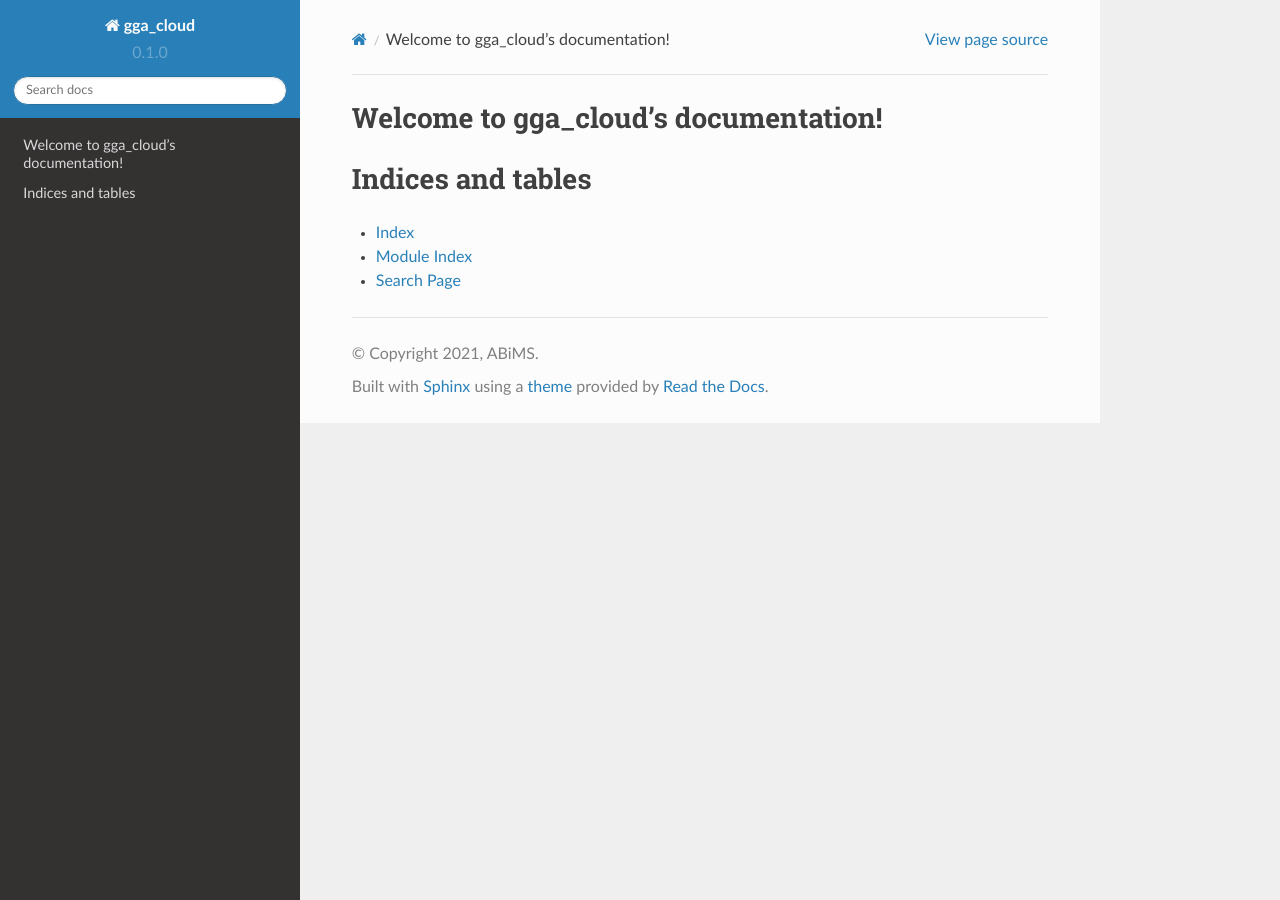
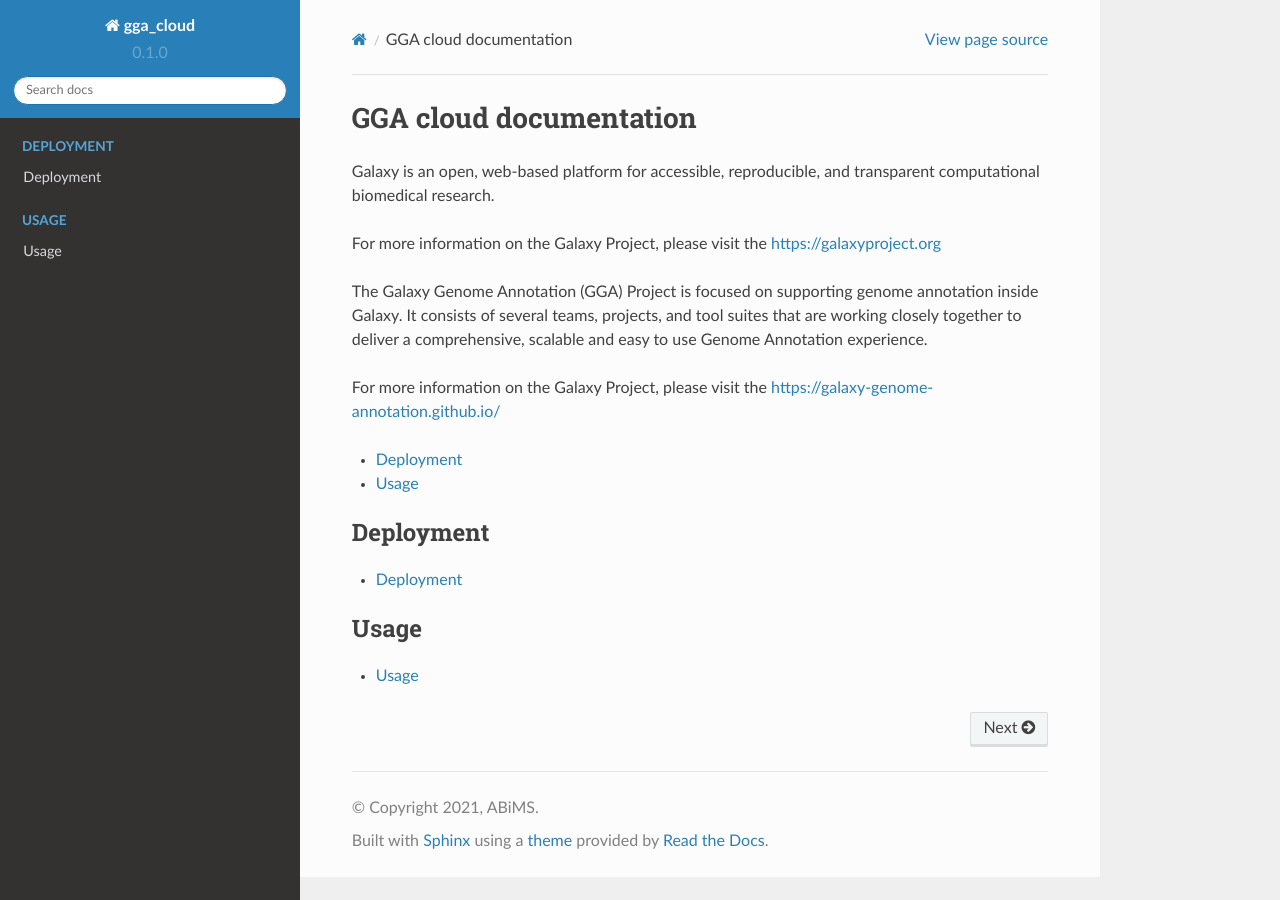
Before and after one commit to abims-sbr/GGA_Cloud, a Sphinx documentation site: the page built from docs/source/index.rst, in a window 1280 px wide. Built offline with Sphinx 7.4.7 and the Read the Docs theme 2.0.0, drawn with Linux system fonts in a browser that asks for light colours; pages that are not in the unit, such as notebooks, are missing from menus.

Commit message:
Add first docs

```diff
--- a/docs/source/index.rst
+++ b/docs/source/index.rst
@@ -1,20 +1,30 @@
-.. gga_cloud documentation master file, created by
-   sphinx-quickstart on Mon Sep 27 10:01:22 2021.
-   You can adapt this file completely to your liking, but it should at least
-   contain the root `toctree` directive.
+GGA cloud documentation
+***********************
 
-Welcome to gga_cloud's documentation!
-=====================================
+Galaxy is an open, web-based platform for accessible, reproducible, and transparent computational biomedical research.
+
+For more information on the Galaxy Project, please visit the https://galaxyproject.org
+
+The Galaxy Genome Annotation (GGA) Project is focused on supporting genome annotation inside Galaxy. It consists of several teams, projects, and tool suites that are working closely together to deliver a comprehensive, scalable and easy to use Genome Annotation experience.
+
+For more information on the Galaxy Project, please visit the https://galaxy-genome-annotation.github.io/
+
+
+* :ref:`deployment-docs`
+* :ref:`usage-docs`
+
+.. _deployment-docs:
 
 .. toctree::
    :maxdepth: 2
-   :caption: Contents:
+   :caption: Deployment
 
+   Deployment <deployment/index>
 
+.. _usage-docs:
 
-Indices and tables
-==================
+.. toctree::
+   :maxdepth: 2
+   :caption: Usage
 
-* :ref:`genindex`
-* :ref:`modindex`
-* :ref:`search`
+   Usage <usage/index>
```
Also changed, not shown: docs/source/deployment/index.rst (added, +8 -0 lines), docs/source/deployment/installation.md (added, +18 -0 lines), docs/source/deployment/usage.md (added, +17 -0 lines), docs/source/usage/get-data.md (added, +1 -0 lines), docs/source/usage/index.rst (added, +8 -0 lines), docs/source/usage/tripal-chado.md (added, +241 -0 lines).
